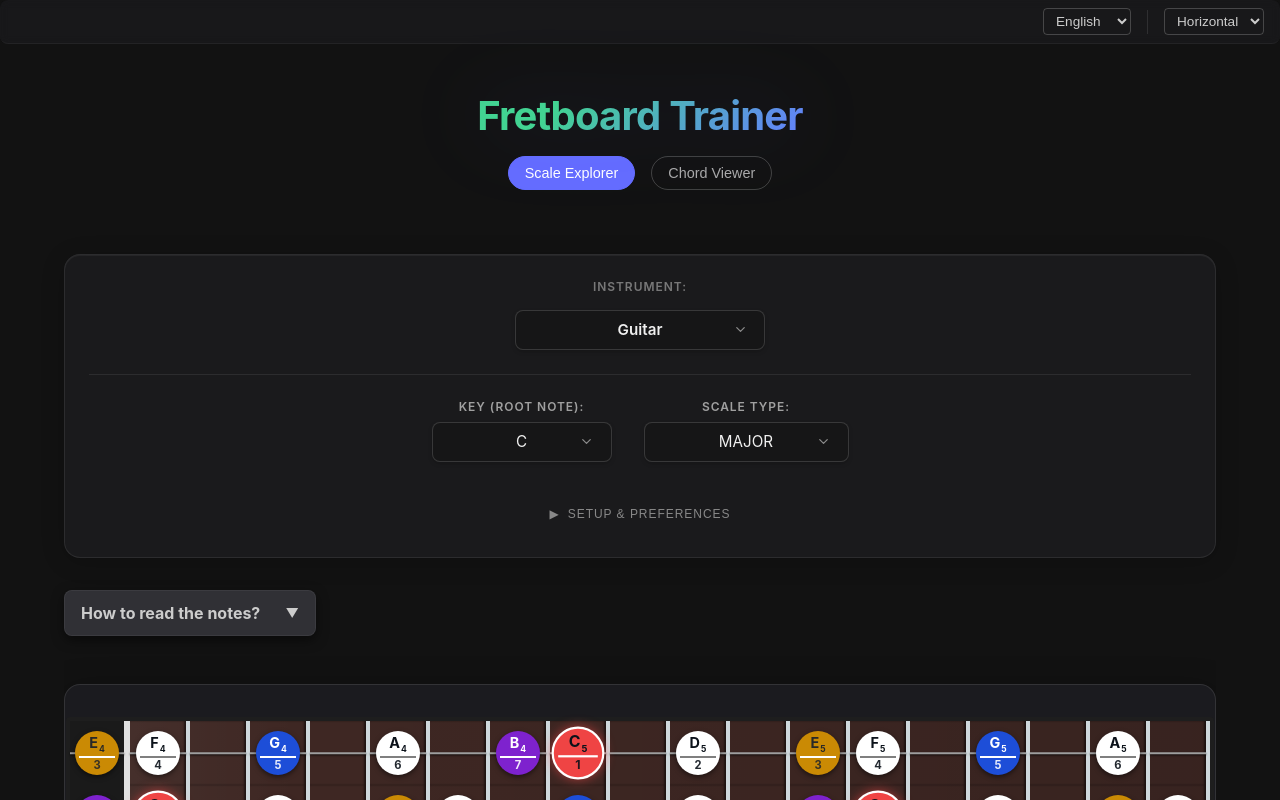
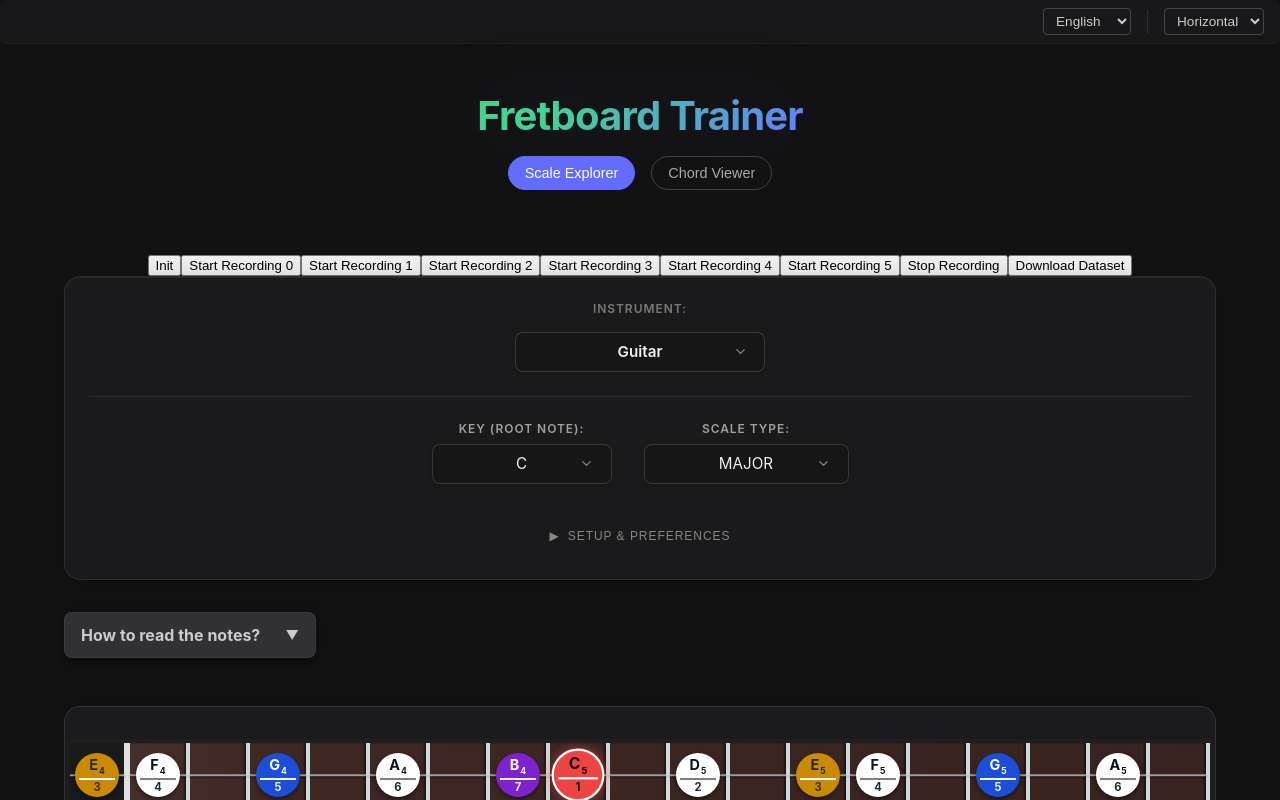
Before and after one commit to francisco-ebi/fretboard-trainer, a React (Vite) app: page / in a window 1280 px wide. Shown: the top 800 px of the page. Built offline with nearby package versions, Linux system fonts and the light colour scheme.

Commit message:
temporal: add RecordingControls to App

```diff
--- a/src/App.tsx
+++ b/src/App.tsx
@@ -5,6 +5,7 @@ import TopBar from './components/TopBar';
 import ScaleMode from './components/ScaleMode';
 import ChordMode from './components/ChordMode';
 import { type Orientation } from './components/Fretboard';
+import RecordingControls from './components/RecordingControls';
 
 
 type AppMode = 'SCALE' | 'CHORD';
@@ -66,7 +67,7 @@ function App() {
         </div>
       </header>
       <main>
-
+        <RecordingControls />
         {currentMode === 'SCALE' ? (
           <ScaleMode orientation={orientation} />
         ) : (
```
